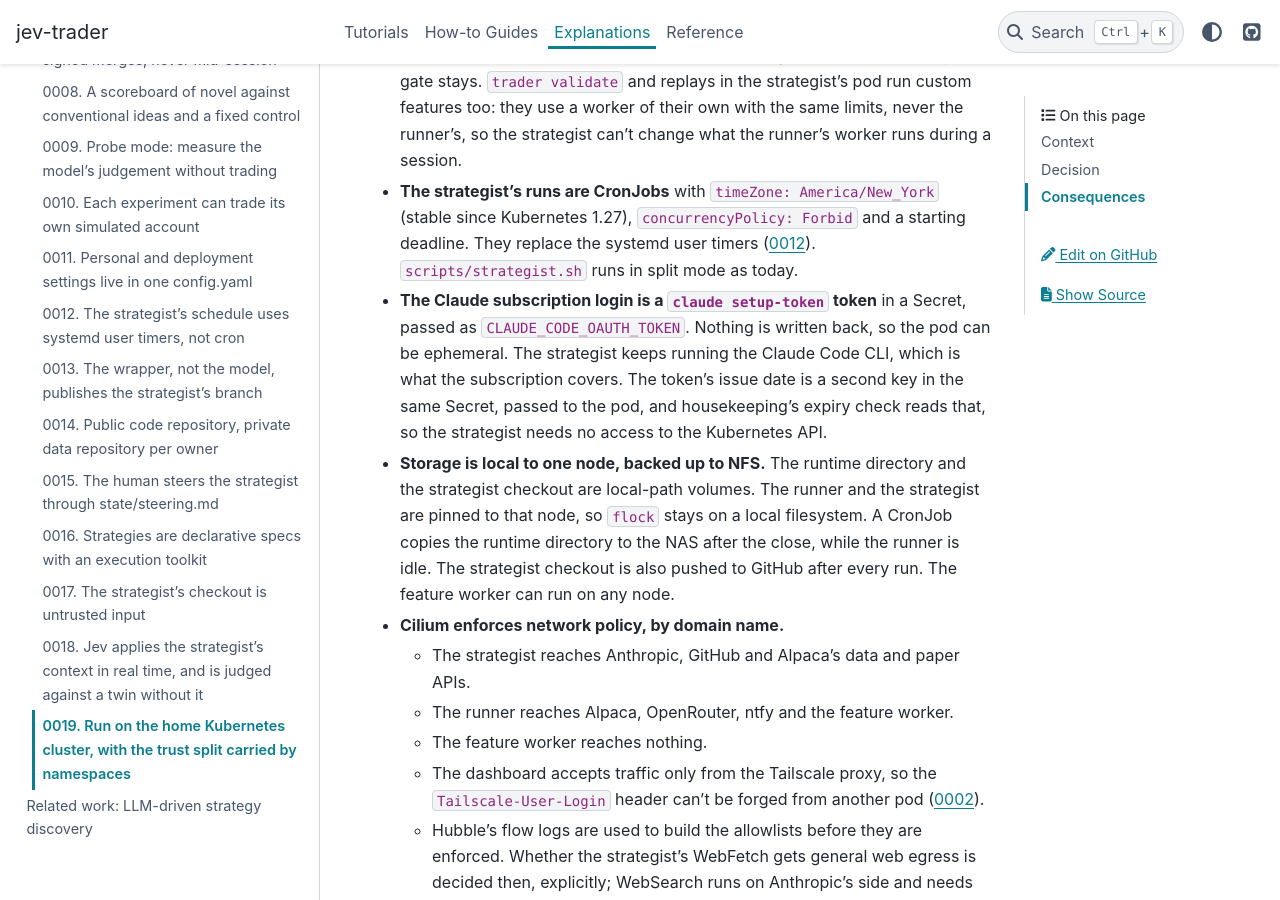
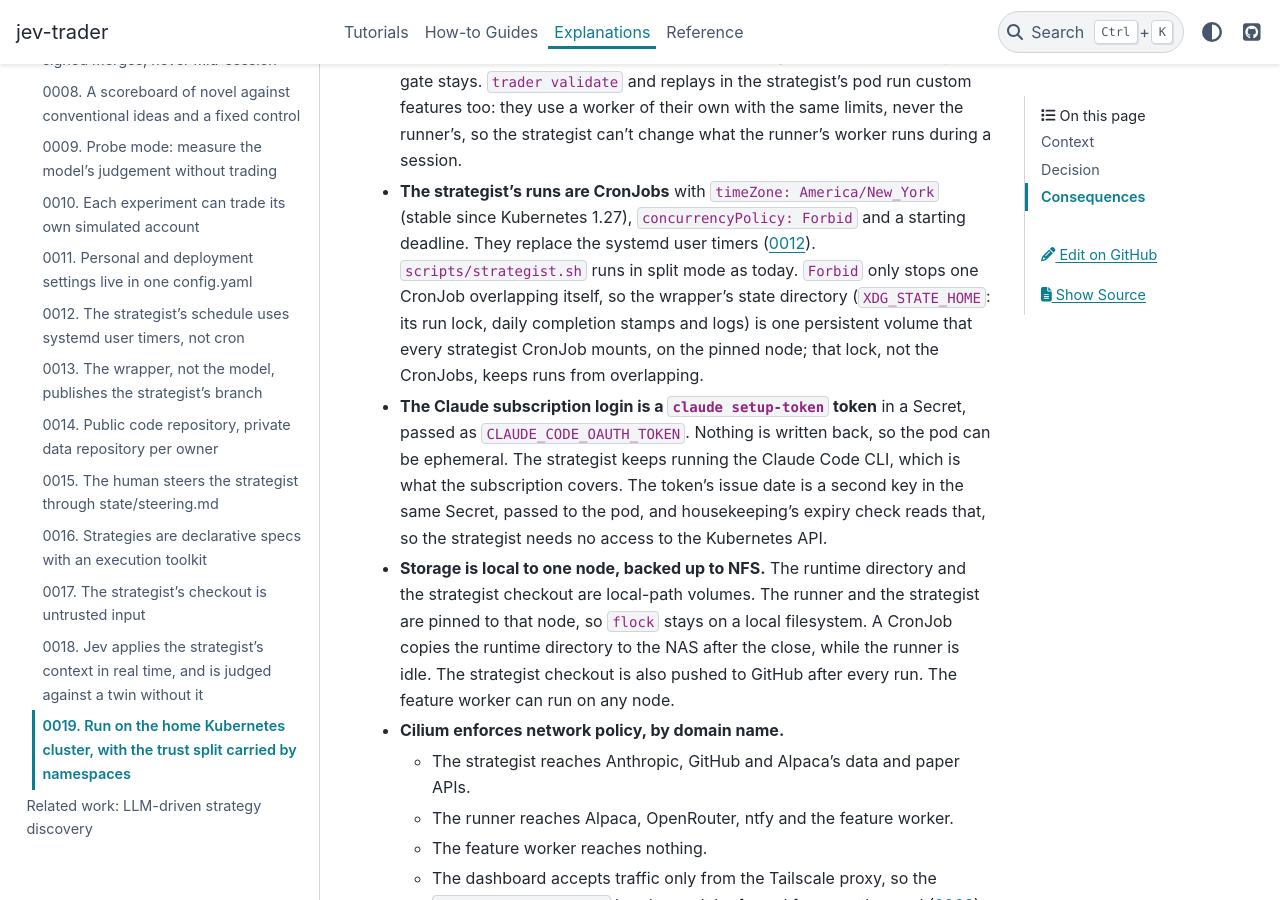
Before and after one commit to gilesknap/jev-trader, a Sphinx documentation site: the page built from docs/explanations/adr/0019-deploy-to-kubernetes.md, in a window 1280 px wide and 900 px high, scrolled down 1583 px. Built offline with Sphinx 7.4.7 and the PyData theme 0.15.4, drawn with Linux system fonts in a browser that asks for light colours.

Commit message:
docs: ADR 0019, share the strategist wrapper's state across CronJobs
concurrencyPolicy: Forbid applies per CronJob, so the wrapper's lock and
daily completion stamps live on one volume every strategist run mounts.

Co-Authored-By: Claude Opus 5.5 (1M context) <noreply@anthropic.com>
Claude-Session: https://claude.ai/code/session_01Uybqz3WPLS48GLEeCsXhXj

```diff
--- a/docs/explanations/adr/0019-deploy-to-kubernetes.md
+++ b/docs/explanations/adr/0019-deploy-to-kubernetes.md
@@ -47,10 +47,12 @@ those must run in a process with no keys, no network and no access to runtime st
   with the same limits, never the runner's, so the strategist can't change what the runner's
   worker runs during a session.
 - **The strategist's runs are CronJobs** with `timeZone: America/New_York` (stable since
-  Kubernetes 1.27),
-  `concurrencyPolicy: Forbid` and a starting deadline. They replace the systemd user timers
-  ([0012](0012-systemd-timers-for-the-strategist.md)). `scripts/strategist.sh` runs in split mode
-  as today.
+  Kubernetes 1.27), `concurrencyPolicy: Forbid` and a starting deadline. They replace the systemd
+  user timers ([0012](0012-systemd-timers-for-the-strategist.md)). `scripts/strategist.sh` runs
+  in split mode as today. `Forbid` only stops one CronJob overlapping itself, so the wrapper's
+  state directory (`XDG_STATE_HOME`: its run lock, daily completion stamps and logs) is one
+  persistent volume that every strategist CronJob mounts, on the pinned node; that lock, not the
+  CronJobs, keeps runs from overlapping.
 - **The Claude subscription login is a `claude setup-token` token** in a Secret, passed as
   `CLAUDE_CODE_OAUTH_TOKEN`. Nothing is written back, so the pod can be ephemeral. The strategist
   keeps running the Claude Code CLI, which is what the subscription covers. The token's issue
```
